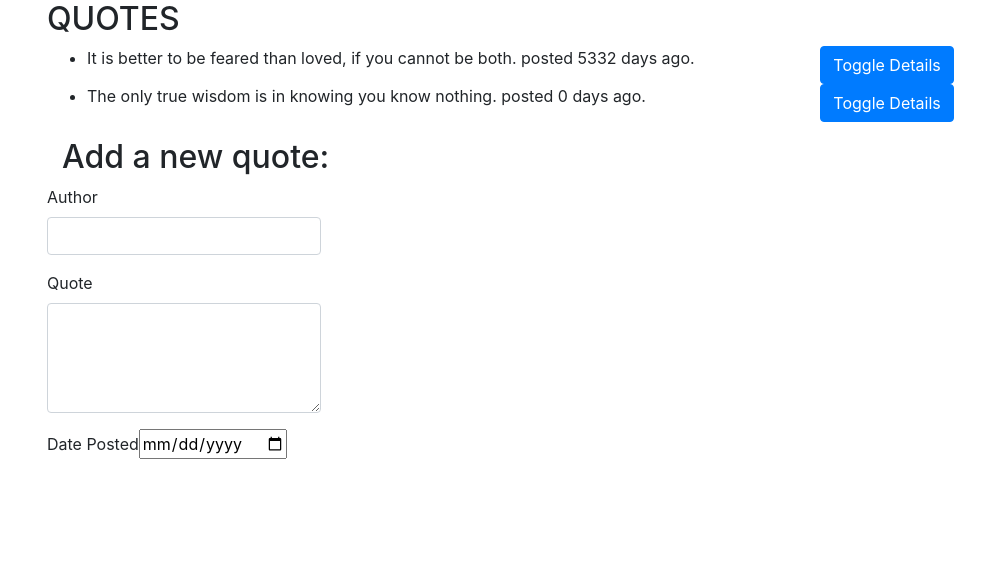
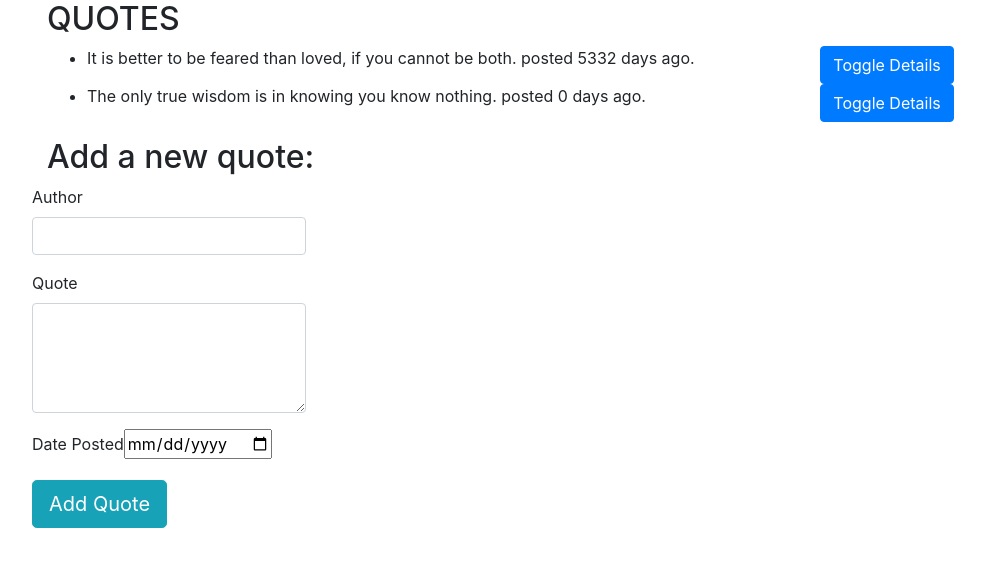
Before and after one commit to verisence/quotes, an Angular app: page / in a window 1280 px wide. Shown: the top 566 px of the page, without its empty margins (38-1023 px from the left). Built offline with nearby package versions, Linux system fonts and the light colour scheme.

Commit message:
Add submit funtionality to the form using ngSubmit

```diff
--- a/src/app/quote-form/quote-form.component.html
+++ b/src/app/quote-form/quote-form.component.html
@@ -1,7 +1,7 @@
 <div class="container">
   <h2>Add a new quote:</h2>
   <div class="row">
-    <form #quoteForm='ngForm'>
+    <form (ngSubmit)='submitQuote()' #quoteForm='ngForm'>
 
       <div class="form-group">
         <label for="name">Author</label>
@@ -30,7 +30,7 @@
           <p>*Date Posted is Required</p>
         </div>
       </div>
-
+      <button type="Submit" class="btn btn-info btn-lg">Add Quote</button>
     </form>
   </div>
 </div>
--- a/src/app/quote-form/quote-form.component.ts
+++ b/src/app/quote-form/quote-form.component.ts
@@ -1,4 +1,4 @@
-import { Component, OnInit } from '@angular/core';
+import { Component, OnInit, Output, EventEmitter } from '@angular/core';
 import { Quote } from "../quote";
 
 @Component({
@@ -9,6 +9,12 @@ import { Quote } from "../quote";
 export class QuoteFormComponent implements OnInit {
 
   newQuote=new Quote(0,"","",0,0,new Date());
+  @Output() addQuote=new EventEmitter<Quote>();
+  submitQuote(){
+    this.addQuote.emit(this.newQuote);
+  }
+
+
   constructor() { }
 
   ngOnInit() {
--- a/src/app/quote/quote.component.html
+++ b/src/app/quote/quote.component.html
@@ -18,5 +18,7 @@
 
     </ul>
 
-    <app-quote-form></app-quote-form>
+    <div class="row">
+        <app-quote-form (addQuote)="addNewQuote($event)"></app-quote-form>
+    </div>
 </div>
```
